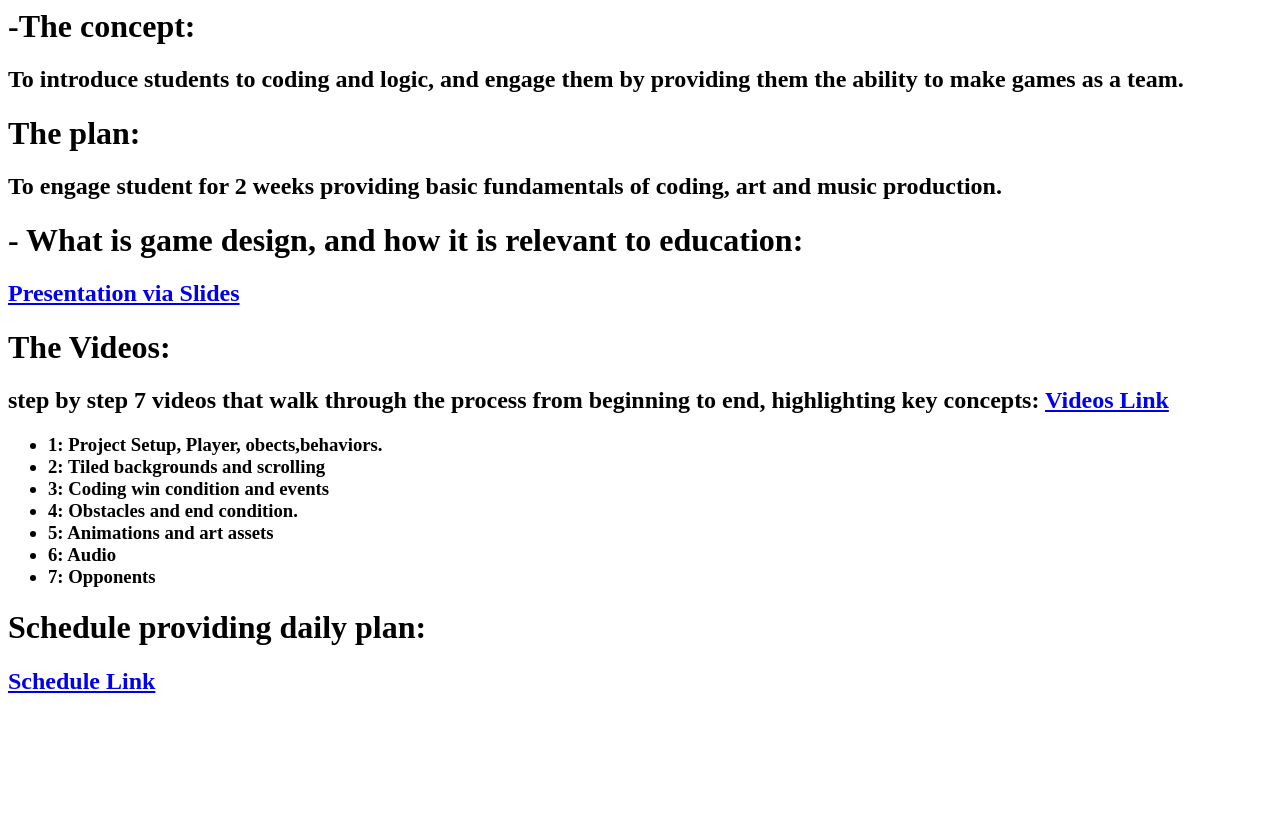
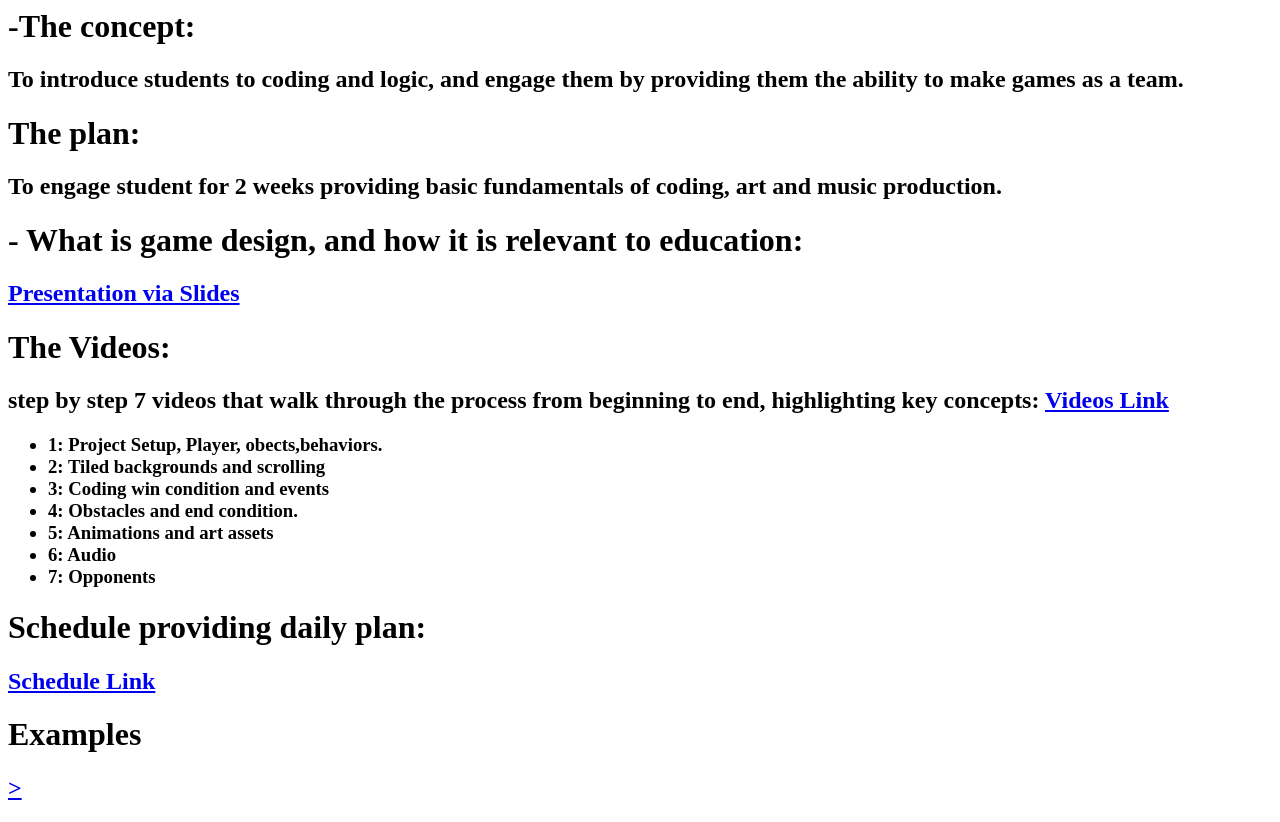
Before and after one commit to TomFowlerEdu/TomFowlerEdu.github.io, a plain HTML site: page index.html in a window 1280 px wide. Before the commit the page ends 800 px from the top, so only its background shows below. Drawn offline with Linux system fonts and the light colour scheme.

Commit message:
Update index.html

```diff
--- a/index.html
+++ b/index.html
@@ -58,5 +58,12 @@ https://drive.google.com/drive/folders/1GSo9xdAwLsaSSwinEigXk4QY8MMqVSCZ?usp=sha
     <h2>
 <a href="https://docs.google.com/spreadsheets/d/e/2PACX-1vThDErpJ8n0QIu6U9BzLW7f4I_Ihd6rTeIzgPpS8LR7FiRB1_eDRtEdqfZAX0UJkIurVNplsNBl33dg/pubhtml">Schedule Link</a>
 </h2>
+<h1>
+  Examples
+</h1>
+      <h2>
+        <a href="http://tfgdproj.github.io"</a>>
+      </h2>
+
   </html>
 </html>
```
